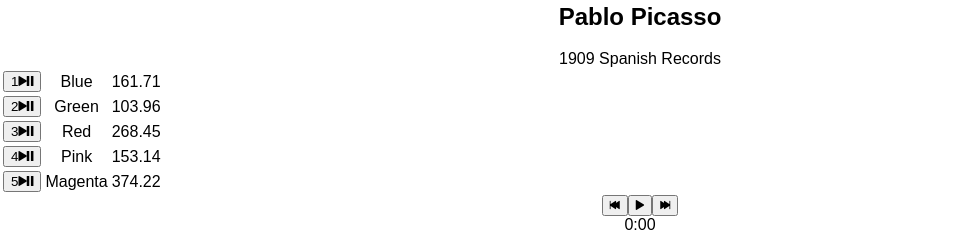
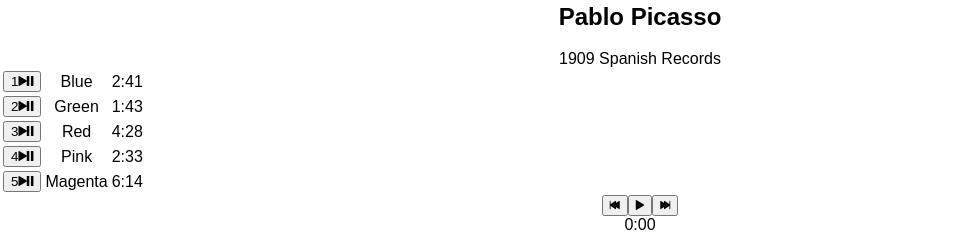
Before and after one commit to Aaron-Green1/bloc-jams-react, a React (Create React App) app: page /album/the-colors in a window 1280 px wide. Shown: the part 720-952 px from the top of the page, without its empty margins (0-980 px from the left). Built offline with nearby package versions, Linux system fonts and the light colour scheme.

Commit message:
formated time and got scroll bar to scroll

```diff
--- a/src/components/Album.js
+++ b/src/components/Album.js
@@ -36,14 +36,14 @@ class Album extends Component {
         this.setState({currentVolume: this.audioElement.volume});
       }
     };
-    this.audioElement.addEventListener('timeupdate', this.eventListeners.timeupdate);
+    this.audioElement.addEventListener('timeupdate', this.eventListeners.timeUpdate);
     this.audioElement.addEventListener('durationchange', this.eventListeners.durationchange);
     this.audioElement.addEventListener('volumeupdate', this.eventListeners.volumeupdate);
   }
 
   componentWillUnmount() {
     this.audioElement.src = null;
-    this.audioElement.removeEventListener('timeupdate', this.eventListeners.timeupdate);
+    this.audioElement.removeEventListener('timeupdate', this.eventListeners.timeUpdate);
     this.audioElement.removeEventListener('durationchange', this.eventListeners.durationchange);
     this.audioElement.removeEventListener('volumeupdate', this.eventListeners.volumeupdate);
   }
@@ -145,7 +145,7 @@ class Album extends Component {
                     </button>
                   </td>
                   <td className="song-title">{this.state.album.songs[index].title}</td>
-                  <td className="song-duration">{this.state.album.songs[index].duration}</td>
+                  <td className="song-duration">{this.formatTime(this.state.album.songs[index].duration)}</td>
                 </tr>
               )
             }
```
